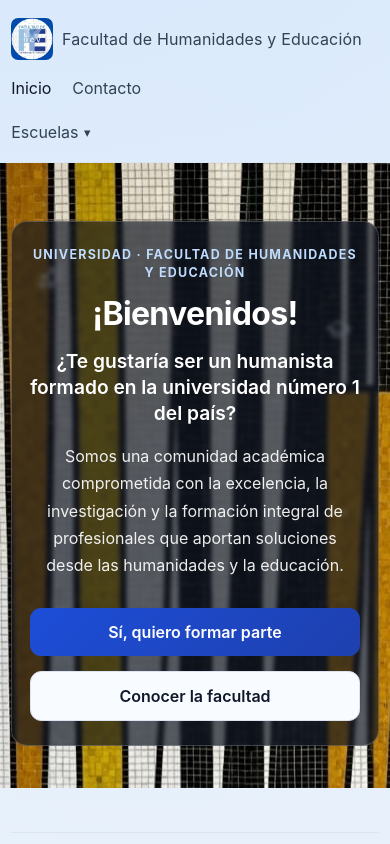
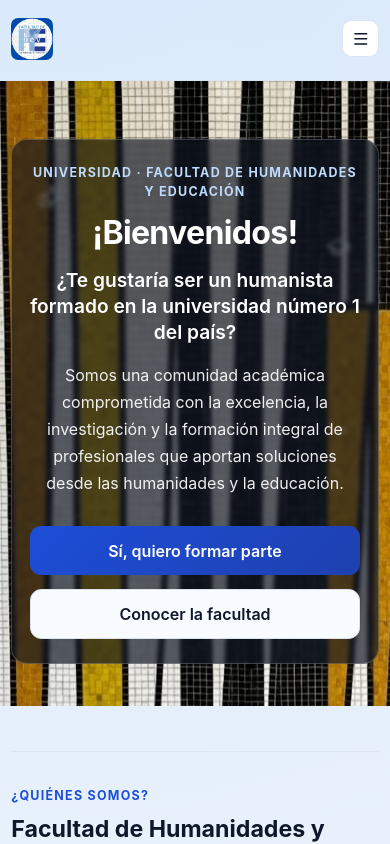
Before and after one commit to JhonatanHern/FHE-landing-page, a React (Vite) app: page / in a window 390 px wide. Shown: the top 844 px of the page. Built offline with nearby package versions, Linux system fonts and the light colour scheme.

Commit message:
improved responsive layout

```diff
--- a/src/App.css
+++ b/src/App.css
@@ -32,6 +32,24 @@
   display: flex;
   align-items: center;
   gap: 1.3rem;
+}
+
+.menu-toggle {
+  display: none;
+  border: 1px solid var(--border);
+  background: var(--panel);
+  color: var(--text-h);
+  border-radius: 0.6rem;
+  width: 2.3rem;
+  height: 2.3rem;
+  align-items: center;
+  justify-content: center;
+  cursor: pointer;
+}
+
+.menu-toggle svg {
+  width: 1.1rem;
+  height: 1.1rem;
 }
 
 .topbar a,
@@ -574,10 +592,18 @@
   background: color-mix(in srgb, var(--accent) 10%, var(--panel-soft));
 }
 
+.md-table-wrap {
+  width: 100%;
+  overflow-x: auto;
+  -webkit-overflow-scrolling: touch;
+  margin: 0.85rem 0;
+}
+
 .md-table {
-  width: 100%;
+  width: max-content;
+  min-width: 100%;
   border-collapse: collapse;
-  margin: 5.85rem 0;
+  margin: 0;
   border: 1px solid var(--border);
   border-radius: 0.7rem;
   overflow: hidden;
@@ -809,6 +835,7 @@
     gap: 1rem;
     flex-direction: column;
     align-items: flex-start;
+    padding-bottom: 0;
   }
 
   .stats {
@@ -854,6 +881,22 @@
     width: min(1120px, 100% - 1.4rem);
   }
 
+  .topbar {
+    align-items: center;
+    flex-direction: row;
+    flex-wrap: wrap;
+    gap: 0.6rem;
+  }
+
+  .menu-toggle {
+    display: inline-flex;
+    margin-left: auto;
+  }
+
+  .brand-title {
+    display: none;
+  }
+
   .hero {
     min-height: 74vh;
     padding: 3rem 0 2rem;
@@ -886,9 +929,26 @@
     grid-template-columns: 1fr;
   }
 
-  .main-nav {
-    flex-wrap: wrap;
-    gap: 0.9rem 1.1rem;
+  .topbar .main-nav {
+    display: flex;
+    width: 100%;
+    flex-direction: column;
+    align-items: flex-start;
+    gap: 0.75rem;
+    padding: 0.5rem 0 0.2rem;
+    overflow: hidden;
+    max-height: 0;
+    opacity: 0;
+    transform: translateY(-6px);
+    pointer-events: none;
+    transition: max-height 0.38s ease, opacity 0.22s ease, transform 0.32s ease;
+  }
+
+  .topbar .main-nav.open {
+    max-height: 70vh;
+    opacity: 1;
+    transform: translateY(0);
+    pointer-events: auto;
   }
 
   .footer {
@@ -922,18 +982,26 @@
 
   .dropdown {
     width: 100%;
+    display: block;
+  }
+
+  .dropdown-trigger {
+    width: 100%;
+    justify-content: space-between;
   }
 
   .dropdown ul {
     width: 100%;
     position: static;
-    margin-top: 0.5rem;
+    margin-top: 0.35rem;
     opacity: 1;
     transform: none;
     pointer-events: auto;
     display: none;
+    box-shadow: none;
   }
 
+  .dropdown.open .dropdown-menu,
   .dropdown:hover .dropdown-menu,
   .dropdown:focus-within .dropdown-menu {
     display: block;
--- a/src/App.jsx
+++ b/src/App.jsx
@@ -15,6 +15,7 @@ import {
   Mail,
   MapPin,
   MapPinned,
+  Menu,
   Newspaper,
   Palette,
   PenSquare,
@@ -24,6 +25,7 @@ import {
   Sparkles,
   Theater,
   Users,
+  X,
 } from 'lucide-react'
 import ReactMarkdown from 'react-markdown'
 import rehypeRaw from 'rehype-raw'
@@ -252,7 +254,11 @@ const markdownComponents = {
   a: ({ ...props }) => <a className="md-link" {...props} />,
   blockquote: ({ ...props }) => <blockquote className="md-quote" {...props} />,
   code: ({ ...props }) => <code className="md-code" {...props} />,
-  table: ({ ...props }) => <table className="md-table" {...props} />,
+  table: ({ ...props }) => (
+    <div className="md-table-wrap">
+      <table className="md-table" {...props} />
+    </div>
+  ),
   thead: ({ ...props }) => <thead className="md-thead" {...props} />,
   tbody: ({ ...props }) => <tbody className="md-tbody" {...props} />,
   tr: ({ ...props }) => <tr className="md-tr" {...props} />,
@@ -261,24 +267,60 @@ const markdownComponents = {
 }
 
 function SiteLayout({ children }) {
+  const location = useLocation()
+  const [isMenuOpen, setIsMenuOpen] = useState(false)
+  const [isSchoolsOpen, setIsSchoolsOpen] = useState(false)
+
+  useEffect(() => {
+    setIsMenuOpen(false)
+    setIsSchoolsOpen(false)
+  }, [location.pathname])
+
   return (
     <main className="landing">
       <header className="topbar">
         <Link className="brand" to="/">
           <img src="/assets/logo.png" alt="Logo Humanidades y Educación" className="brand-logo" />
-          Facultad de Humanidades y Educación
+          <span className="brand-title">Facultad de Humanidades y Educación</span>
         </Link>
-        <nav className="main-nav">
-          <NavLink to="/">Inicio</NavLink>
-          <NavLink to="/contacto">Contacto</NavLink>
-          <div className="dropdown">
-            <button className="dropdown-trigger" type="button" aria-haspopup="menu">
+        <button
+          className="menu-toggle"
+          type="button"
+          aria-label={isMenuOpen ? 'Cerrar menú' : 'Abrir menú'}
+          aria-expanded={isMenuOpen}
+          onClick={() => setIsMenuOpen((value) => !value)}
+        >
+          {isMenuOpen ? <X /> : <Menu />}
+        </button>
+        <nav className={`main-nav ${isMenuOpen ? 'open' : ''}`}>
+          <NavLink to="/" onClick={() => setIsMenuOpen(false)}>
+            Inicio
+          </NavLink>
+          <NavLink to="/contacto" onClick={() => setIsMenuOpen(false)}>
+            Contacto
+          </NavLink>
+          <div className={`dropdown ${isSchoolsOpen ? 'open' : ''}`}>
+            <button
+              className="dropdown-trigger"
+              type="button"
+              aria-haspopup="menu"
+              aria-expanded={isSchoolsOpen}
+              onClick={() => setIsSchoolsOpen((value) => !value)}
+            >
               Escuelas
             </button>
             <ul className="dropdown-menu" role="menu">
               {schools.map((school) => (
                 <li key={school.slug}>
-                  <Link to={`/escuelas/${school.slug}`}>{school.name}</Link>
+                  <Link
+                    to={`/escuelas/${school.slug}`}
+                    onClick={() => {
+                      setIsMenuOpen(false)
+                      setIsSchoolsOpen(false)
+                    }}
+                  >
+                    {school.name}
+                  </Link>
                 </li>
               ))}
             </ul>
@@ -487,6 +529,10 @@ function SchoolPage() {
 
   const [pensumMarkdown, setPensumMarkdown] = useState('')
   const [pensumStatus, setPensumStatus] = useState('loading')
+
+  useEffect(() => {
+    window.scrollTo({ top: 0, behavior: 'smooth' })
+  }, [normalizedSlug])
 
   useEffect(() => {
     let cancelled = false
```
Also changed, not shown: 5 other files (tests, documents, lock files or other folders).
